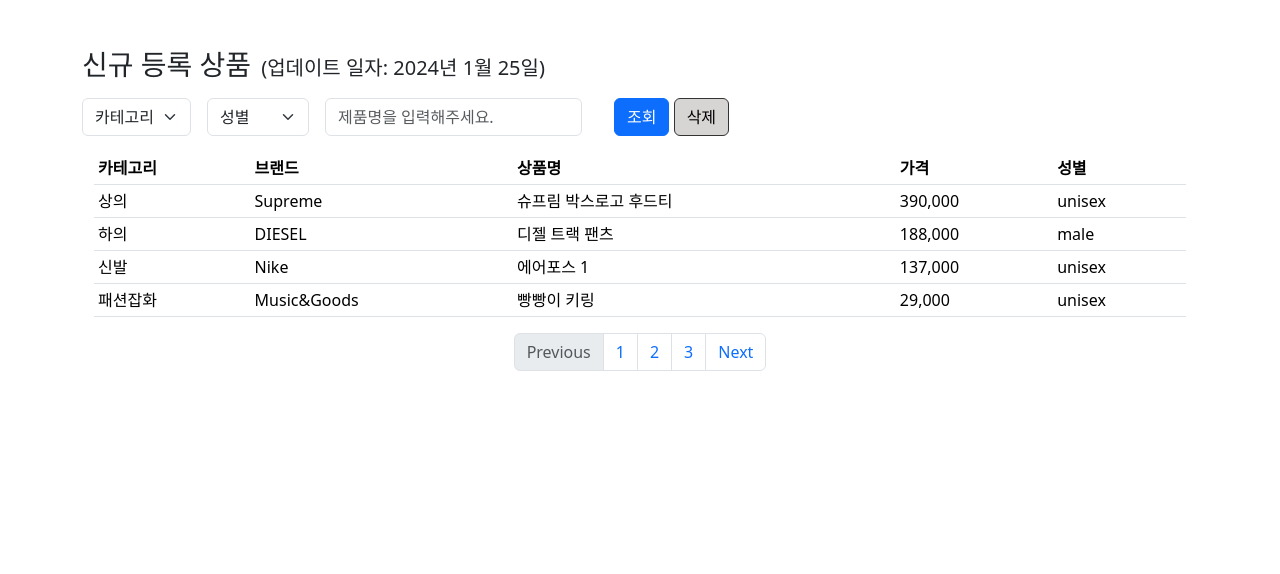
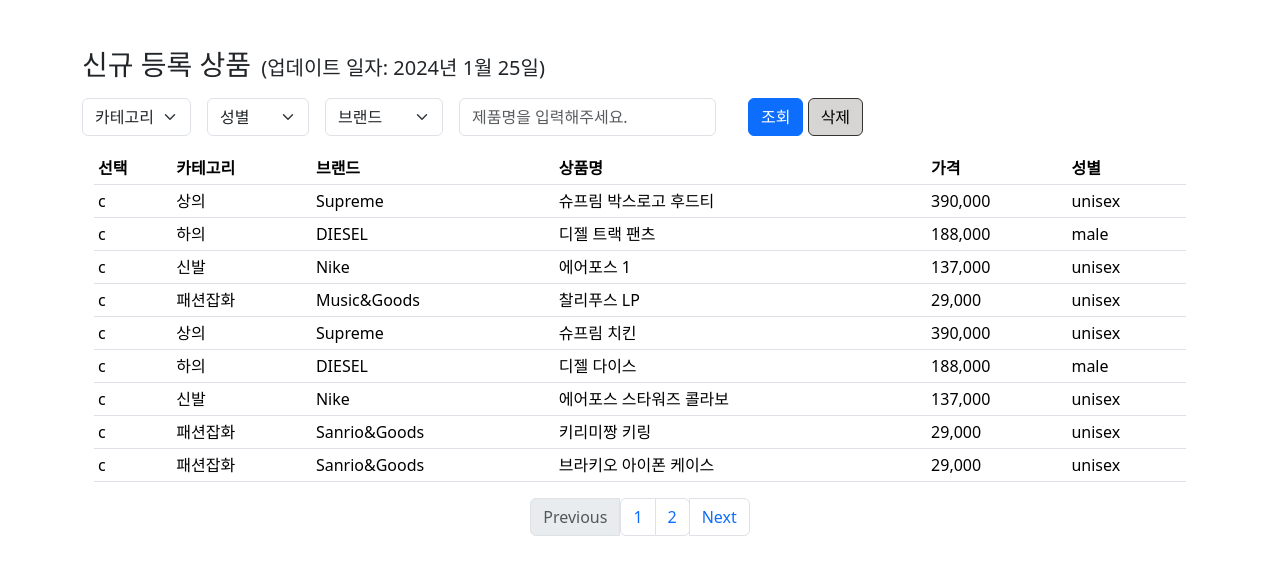
Before and after one commit to hotbari/admin_page, a plain HTML site: page admin_page.html in a window 1280 px wide. Drawn offline with nearby package versions, Linux system fonts and the light colour scheme.

Commit message:
목록 수에 따른 페이지번호 동적 생성 기능 추가

```diff
--- a/admin_page.css
+++ b/admin_page.css
@@ -8,3 +8,7 @@ span {
     color: black;
     border-color: rgb(53, 52, 52);
 }
+
+#page-numbers {
+    display: flex;
+}
--- a/admin_page.html
+++ b/admin_page.html
@@ -8,6 +8,8 @@
 <body>
     <div class="container mt-3">
         <h3 class="mt-5 mb-3" id="title">신규 등록 상품</h3>
+
+        <!-- 상단바 -->
         <form class="row gy-2 gx-3 align-items-center">
           <div class="col-auto">
             <label class="visually-hidden" for="autoSizingSelect">Preference</label>
@@ -30,6 +32,16 @@
           </div>
 
           <div class="col-auto">
+            <label class="visually-hidden" for="autoSizingSelect">brand</label>
+            <select class="form-select" id="autoSizingSelect">
+              <option selected disabled>브랜드</option>
+              <option value="1">Nike</option>
+              <option value="2">Adidas</option>
+              <option value="3">Supreme</option>
+            </select>
+          </div>
+
+          <div class="col-auto">
             <label class="visually-hidden" for="autoSizingInput">Name</label>
             <input type="text" class="form-control" id="autoSizingInput" placeholder="제품명을 입력해주세요.">
           </div>
@@ -39,40 +51,44 @@
           <div class="col-auto">
             <button type="submit" class="btn btn-primary" id="search">조회</button>
             <button type="submit" class="btn btn-primary" id="delete">삭제</button>
-
           </div>
         </form>
-          </form>
+
+
+        <!-- 상품 목록 보여주는 폼-->
+
       <div class="container mt-3">
     <table class="table table-sm">
 
         <thead>
             <!-- 열의 속성값을 나타내는 코드를 작성해주세요 (예 : 카테고리, 브랜드, 상품명, 가격) -->
             <tr>
-
-                    <!-- <th>선택</th> 이거 체크박스 어떻게 넣지-->
+                <th>선택</th>
                 <th>카테고리</th>
                 <th>브랜드</th>
                 <th>상품명</th>
                 <th>가격</th>
                 <th>성별</th>
-
             </tr>
         </thead>
+
           <tbody id="data-table">
               <!-- 추후 크롤링한 데이터가 들어가는 자리 -->
+
           </tbody>
         </table>
       </div>
+
+
     <!-- 페이지 네이션 코드를 넣어주세요 -->
     <nav aria-label="Page navigation example">
       <ul class="pagination justify-content-center">
         <li class="page-item disabled">
           <a class="page-link">Previous</a>
         </li>
-          <li class="page-item"><a class="page-link" href="#">1</a></li>
-          <li class="page-item"><a class="page-link" href="#">2</a></li>
-          <li class="page-item"><a class="page-link" href="#">3</a></li>
+        <li class="page-item">
+          <li id="page-numbers"></li>
+        </li>
         <li class="page-item">
           <a class="page-link" href="#">Next</a>
         </li>
@@ -89,21 +105,38 @@
           { category: "상의", brand: 'Supreme', product: '슈프림 박스로고 후드티', price: '390,000', gender: 'unisex' },
           { category: "하의", brand: 'DIESEL', product: '디젤 트랙 팬츠', price: '188,000', gender: 'male' },
           { category: "신발", brand: 'Nike', product: '에어포스 1', price: '137,000', gender:'unisex' },
-          { category: "패션잡화", brand: 'Music&Goods', product: '빵빵이 키링', price: '29,000', gender:'unisex' },
+          { category: "패션잡화", brand: 'Music&Goods', product: '찰리푸스 LP', price: '29,000', gender:'unisex' },
+          { category: "상의", brand: 'Supreme', product: '슈프림 치킨', price: '390,000', gender: 'unisex' },
+          { category: "하의", brand: 'DIESEL', product: '디젤 다이스', price: '188,000', gender: 'male' },
+          { category: "신발", brand: 'Nike', product: '에어포스 스타워즈 콜라보', price: '137,000', gender:'unisex' },
+          { category: "패션잡화", brand: 'Sanrio&Goods', product: '키리미짱 키링', price: '29,000', gender:'unisex' },
+          { category: "패션잡화", brand: 'Sanrio&Goods', product: '브라키오 아이폰 케이스', price: '29,000', gender:'unisex' }
+
           // ...
       ];
 
+
+      // 해당 페이지에서 보여줄 목록 렌더링
       const dataTable = document.getElementById('data-table');
+
+      // const checkbox = document.createElement("input")
+      // checkbox.classList.add(checkbox)
+
+      // data인덱스 5개씩 가져와서 보여주기 1페이지: [0,5], 2페이지:[5,10] 이런식으로
 
             data.forEach((item) => {
             const row = dataTable.insertRow();
-          row.insertCell(0).innerHTML = item.category;
-          row.insertCell(1).innerHTML = item.brand;
-          row.insertCell(2).innerHTML = item.product;
-          row.insertCell(3).innerHTML = item.price;
-          row.insertCell(4).innerHTML = item.gender;
 
-      });
+            row.insertCell(0).innerHTML = 'c';
+            row.insertCell(1).innerHTML = item.category;
+            row.insertCell(2).innerHTML = item.brand;
+            row.insertCell(3).innerHTML = item.product;
+            row.insertCell(4).innerHTML = item.price;
+            row.insertCell(5).innerHTML = item.gender;
+
+      })
+        ;
+
 
       let title = document.getElementById("title")
       const span = document.createElement("span")
@@ -115,6 +148,31 @@
       span.textContent = updatedate
       title.appendChild(span)
 
+      // 페이지 네이션 기능 추가
+
+      // 상품목록개수에 따른 페이지 개수
+
+      const COUNT_PER_PAGE = 5 // 한 페이지당 최대 5개의 요소를 보여주기로 합니다
+      const getTotalPageCount = () => {
+        return Math.ceil(data.length/COUNT_PER_PAGE) //마지막 페이지의 목록이 5개 이하여도 보여야하므로
+      }
+      // console.log(getTotalPageCount()) 확인 완료
+
+      let page_number = document.getElementById('page-numbers')
+      const setPageButtons = () => {
+        page_number.innerHTML = '';
+
+        for (let i = 1; i <= getTotalPageCount(); i++){
+          page_number.innerHTML += `<li class="page-item"><a class="page-link" href="#">${i}</a></li>`
+        }
+      }
+
+      setPageButtons() // 한줄로 쭈루룩 나오는거 css로 일렬정렬 완료
+
+
+
+
+
 
   </script>
   <script src="https://cdn.jsdelivr.net/npm/bootstrap@5.3.1/dist/js/bootstrap.bundle.min.js" integrity="sha384-HwwvtgBNo3bZJJLYd8oVXjrBZt8cqVSpeBNS5n7C8IVInixGAoxmnlMuBnhbgrkm" crossorigin="anonymous"></script>
```
Lines whose indentation alone changed are shown as unchanged.
